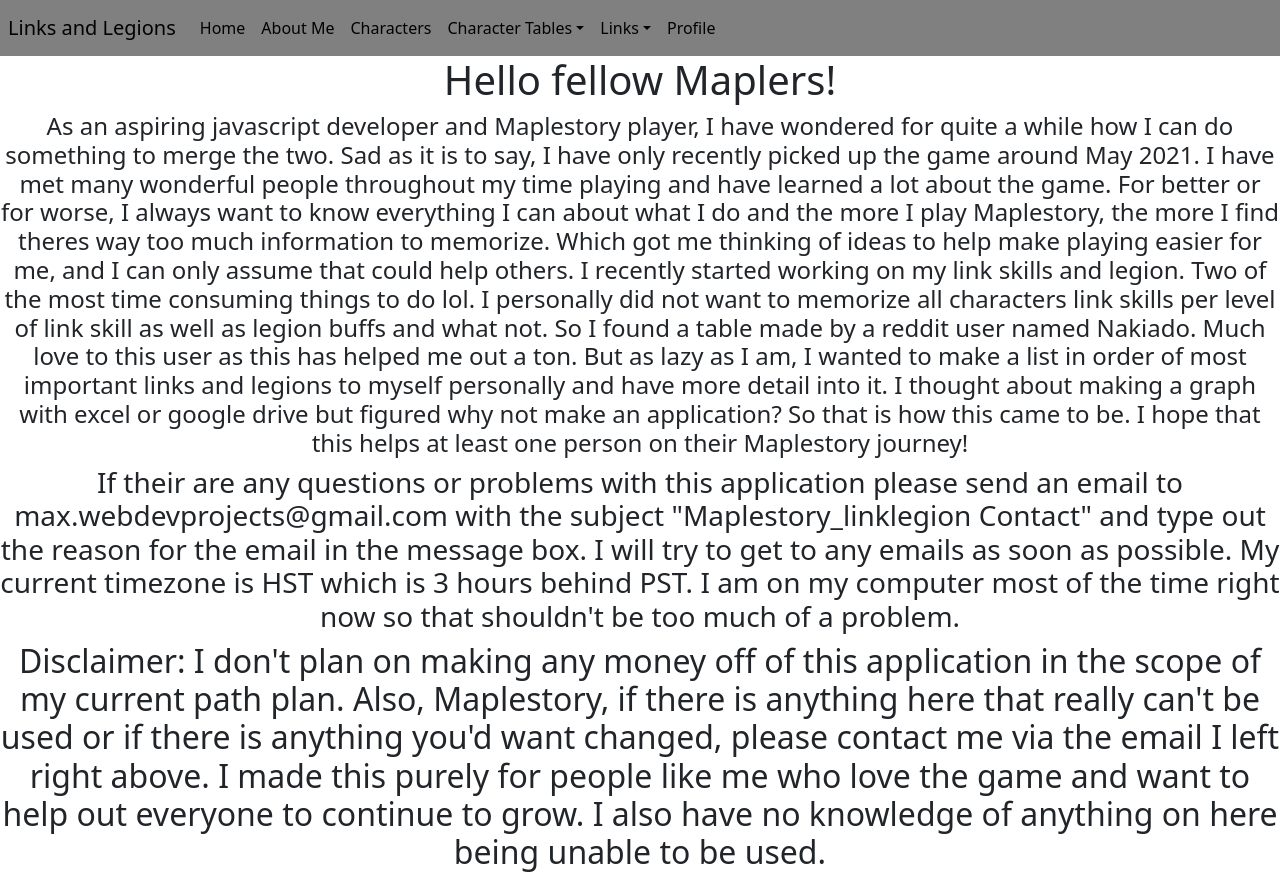
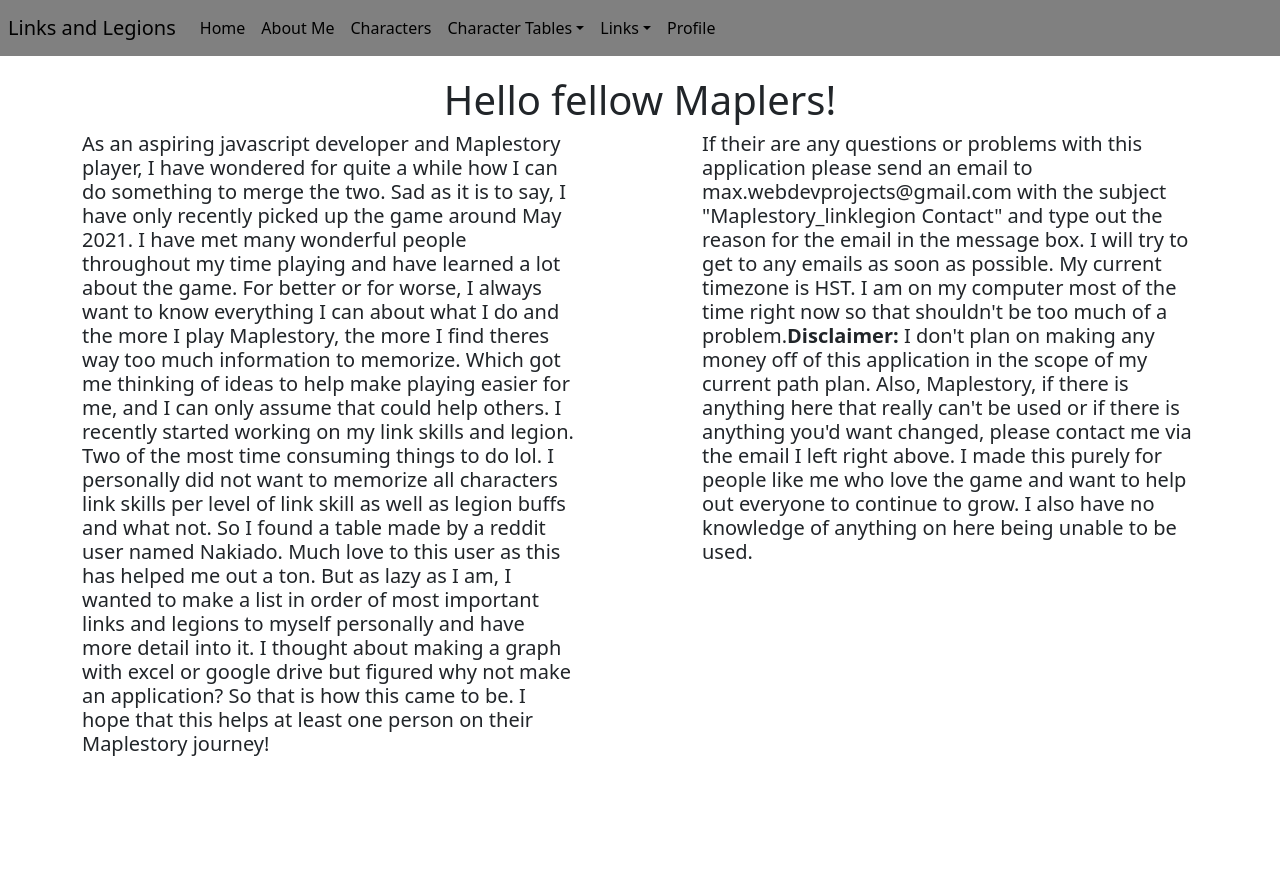
Before and after one commit to maxx-808/links-and-legions, a React (Create React App) app in the folder client/: page / in a window 1280 px wide. After the commit the page ends 800 px from the top, so only its background shows below. Built offline with nearby package versions, Linux system fonts and the light colour scheme.

Commit message:
started to move around code to start base of styling

```diff
--- a/client/src/Pages/About.js
+++ b/client/src/Pages/About.js
@@ -1,10 +1,11 @@
 import React, { useState } from "react";
 import "../App.css";
+import CharacterPhoto from "../appImages/CharacterPhoto.png";
 
 const About = () => {
   const page = useState({ page: "about" });
   return (
-    <div className="page">
+    <div className="page" id="about">
       <div id="aboutSection">
         <h1>A lil information about me :D</h1>
         <h4>Maplestory:</h4>
@@ -56,6 +57,7 @@
           </li>
         </ul>
       </div>
+      <img src={CharacterPhoto} id="aboutCharPhoto"></img>
     </div>
   );
 };
--- a/client/src/Pages/Landing.js
+++ b/client/src/Pages/Landing.js
@@ -5,45 +5,46 @@
   const page = useState({ page: "landing" });
   return (
     <div className="page">
-      <h1>Hello fellow Maplers!</h1>
-      <h4>
-        As an aspiring javascript developer and Maplestory player, I have
-        wondered for quite a while how I can do something to merge the two. Sad
-        as it is to say, I have only recently picked up the game around May
-        2021. I have met many wonderful people throughout my time playing and
-        have learned a lot about the game. For better or for worse, I always
-        want to know everything I can about what I do and the more I play
-        Maplestory, the more I find theres way too much information to memorize.
-        Which got me thinking of ideas to help make playing easier for me, and I
-        can only assume that could help others. I recently started working on my
-        link skills and legion. Two of the most time consuming things to do lol.
-        I personally did not want to memorize all characters link skills per
-        level of link skill as well as legion buffs and what not. So I found a
-        table made by a reddit user named Nakiado. Much love to this user as
-        this has helped me out a ton. But as lazy as I am, I wanted to make a
-        list in order of most important links and legions to myself personally
-        and have more detail into it. I thought about making a graph with excel
-        or google drive but figured why not make an application? So that is how
-        this came to be. I hope that this helps at least one person on their
-        Maplestory journey!
-      </h4>
-      <h3>
-        If their are any questions or problems with this application please send
-        an email to max.webdevprojects@gmail.com with the subject
-        "Maplestory_linklegion Contact" and type out the reason for the email in
-        the message box. I will try to get to any emails as soon as possible. My
-        current timezone is HST which is 3 hours behind PST. I am on my computer
-        most of the time right now so that shouldn't be too much of a problem.
-      </h3>
-      <h2>
-        Disclaimer: I don't plan on making any money off of this application in
-        the scope of my current path plan. Also, Maplestory, if there is
-        anything here that really can't be used or if there is anything you'd
-        want changed, please contact me via the email I left right above. I made
-        this purely for people like me who love the game and want to help out
-        everyone to continue to grow. I also have no knowledge of anything on
-        here being unable to be used.
-      </h2>
+      <body id="landing">
+        {" "}
+        <h1>Hello fellow Maplers!</h1>
+        <h5 className="landingBlurbs">
+          As an aspiring javascript developer and Maplestory player, I have
+          wondered for quite a while how I can do something to merge the two.
+          Sad as it is to say, I have only recently picked up the game around
+          May 2021. I have met many wonderful people throughout my time playing
+          and have learned a lot about the game. For better or for worse, I
+          always want to know everything I can about what I do and the more I
+          play Maplestory, the more I find theres way too much information to
+          memorize. Which got me thinking of ideas to help make playing easier
+          for me, and I can only assume that could help others. I recently
+          started working on my link skills and legion. Two of the most time
+          consuming things to do lol. I personally did not want to memorize all
+          characters link skills per level of link skill as well as legion buffs
+          and what not. So I found a table made by a reddit user named Nakiado.
+          Much love to this user as this has helped me out a ton. But as lazy as
+          I am, I wanted to make a list in order of most important links and
+          legions to myself personally and have more detail into it. I thought
+          about making a graph with excel or google drive but figured why not
+          make an application? So that is how this came to be. I hope that this
+          helps at least one person on their Maplestory journey!
+        </h5>
+        <h5 className="landingBlurbs">
+          If their are any questions or problems with this application please
+          send an email to max.webdevprojects@gmail.com with the subject
+          "Maplestory_linklegion Contact" and type out the reason for the email
+          in the message box. I will try to get to any emails as soon as
+          possible. My current timezone is HST. I am on my computer most of the
+          time right now so that shouldn't be too much of a problem.
+          <strong>Disclaimer:</strong> I don't plan on making any money off of
+          this application in the scope of my current path plan. Also,
+          Maplestory, if there is anything here that really can't be used or if
+          there is anything you'd want changed, please contact me via the email
+          I left right above. I made this purely for people like me who love the
+          game and want to help out everyone to continue to grow. I also have no
+          knowledge of anything on here being unable to be used.
+        </h5>
+      </body>
     </div>
   );
 };
```
